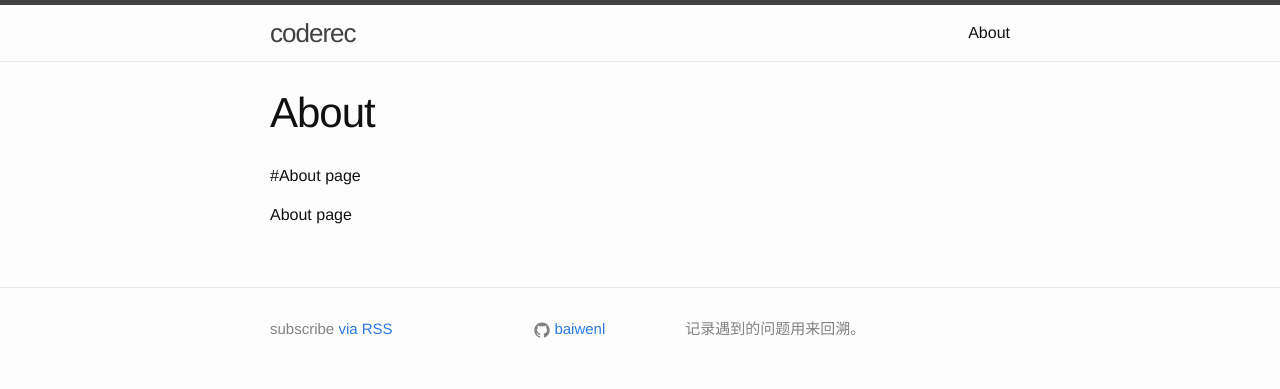
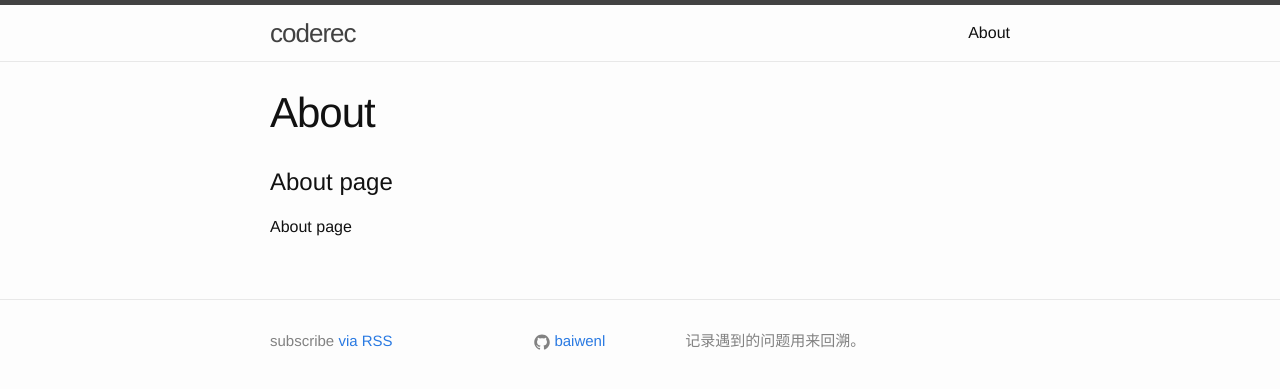
Before and after one commit to baiwenl/baiwenl.github.io, a Jekyll site: the page built from about.md, in a window 1280 px wide. Shown: the top 389 px of the page. Built offline with Jekyll 4.4.1, drawn with Linux system fonts in a browser that asks for light colours.

Commit message:
修改代码以符合krmadown要求。

```diff
--- a/_config.yml
+++ b/_config.yml
@@ -11,7 +11,7 @@ title: coderec
 description: > # this means to ignore newlines until "baseurl:"
   记录遇到的问题用来回溯。
 baseurl: "" # the subpath of your site, e.g. /blog
-url: "http://localhost:4000" # the base hostname & protocol for your site
+url: "https://baiwenl.github.io" # the base hostname & protocol for your site
 github_username:  baiwenl
 
 # Build settings
--- a/about.md
+++ b/about.md
@@ -4,7 +4,7 @@ title: About
 permalink: /about/
 ---
 
-#About page
+# About page
 <p>
 About page
 </p>
```
Also changed, not shown: _posts/2016-02-10-demo-post.md (+1 -1 lines), 1 other file.
